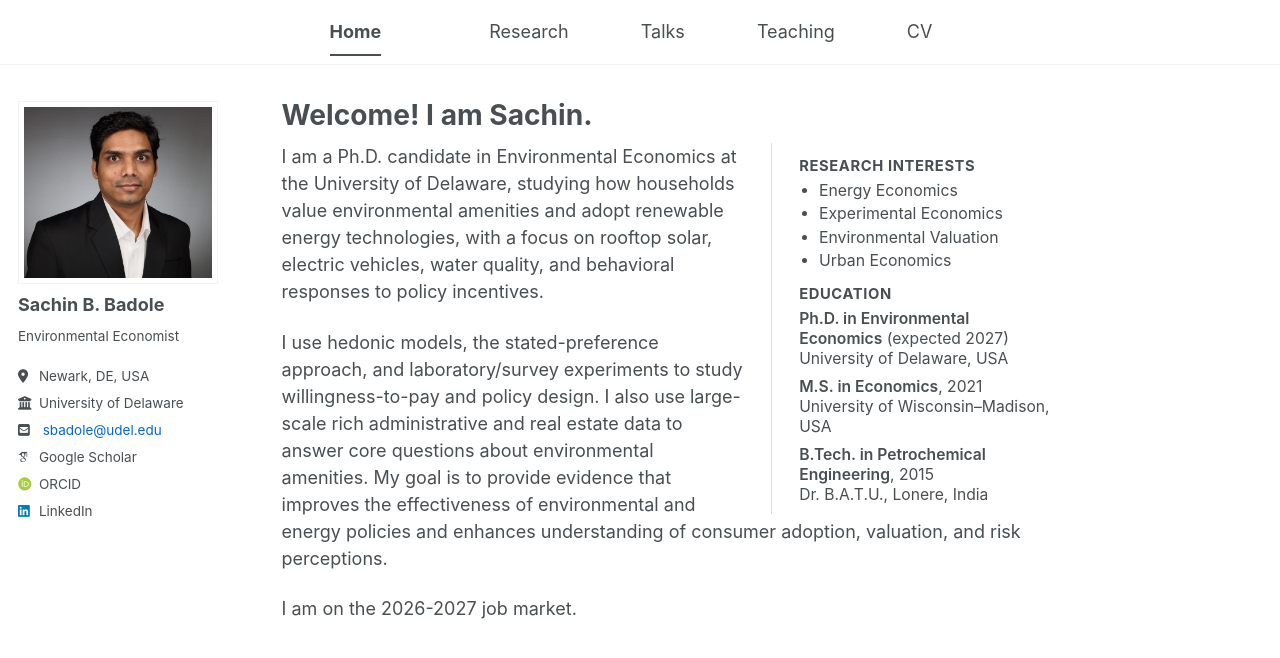
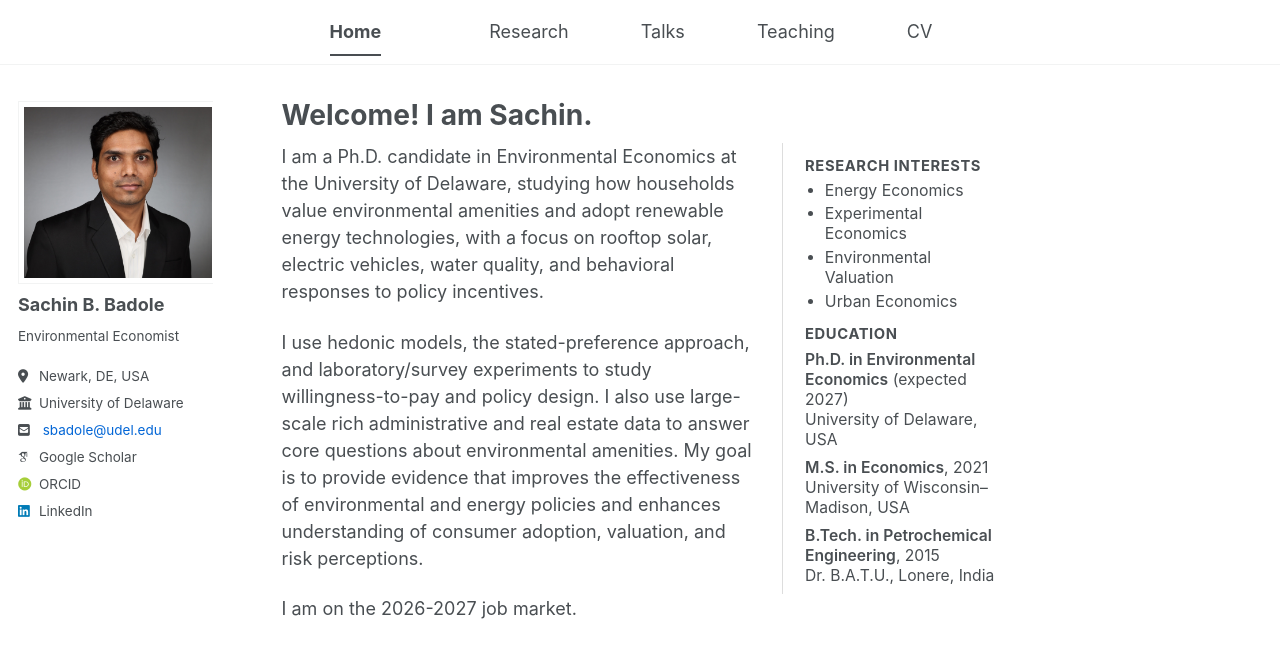
Before and after one commit to sachin-b-badole/sachin-b-badole.github.io, a Jekyll site: the page built from _pages/about.md, in a window 1280 px wide. Shown: the top 658 px of the page. Built offline with Jekyll 4.4.1, drawn with Linux system fonts in a browser that asks for light colours; some web fonts are replaced; a script bundle is joined from its source files by our own code; library files that are not in the unit come from our copies.

Commit message:
Update custom.css

```diff
--- a/assets/css/custom.css
+++ b/assets/css/custom.css
@@ -189,36 +189,59 @@ img {
 }
 
 /* Center all content*/
-/* Center the entire page layout (desktop + laptop) */
+/* Center overall page on larger screens */
 .wrap {
-  max-width: 1350px !important;
-  margin-left: auto !important;
-  margin-right: auto !important;
+  max-width: 1050px !important;   /* slightly narrower than default so there's less empty right space */
+  margin: 0 auto !important;      /* centers the whole layout */
 }
 
-/* Balance the three columns */
-.page {
-  display: flex;
-  justify-content: center !important;
+/* Make the middle bio column a bit wider */
+.page__content {
+  max-width: 720px !important;    /* default is ~700; this widens the bio text a bit */
 }
 
-/* Ensure main bio column expands */
-.page__content {
-  flex-grow: 1;
-  min-width: 520px;
+
+/* Layout for right-hand Research Interests / Education column */
+.right-column-box {
+  float: right;
+  width: 220px !important;        /* narrower sidebar */
+  margin-left: 1.5rem;
+  padding-left: 1.25rem;
+  border-left: 1px solid #ddd;
 }
 
-/* Left sidebar (author) */
-.sidebar {
-  min-width: 260px;
-  margin-right: 1.5rem;
+.right-column-box {
+  float: right;
+  width: 220px !important;
+  margin-left: 1.5rem;
+  padding-left: 1.25rem;
+  border-left: 1px solid #ddd;
 }
 
-/* Right column (Research Interests + Education) */
+/* Job-market sidebar typography */
 .right-column-box {
-  min-width: 260px;
-  margin-left: 1.5rem;
+  font-size: 0.88rem !important;
+  line-height: 1.28 !important;
 }
+/* ... h3, p, li rules ... */
+
+@media (max-width: 900px) {
+  .right-column-box {
+    float: none;
+    width: 100% !important;
+    margin-left: 0;
+    margin-top: 1.5rem;
+    padding-left: 0;
+    border-left: none;
+    border-top: 1px solid #ddd;
+    padding-top: 1rem;
+  }
+}
+
+
+
+
+
 
 
 
```
